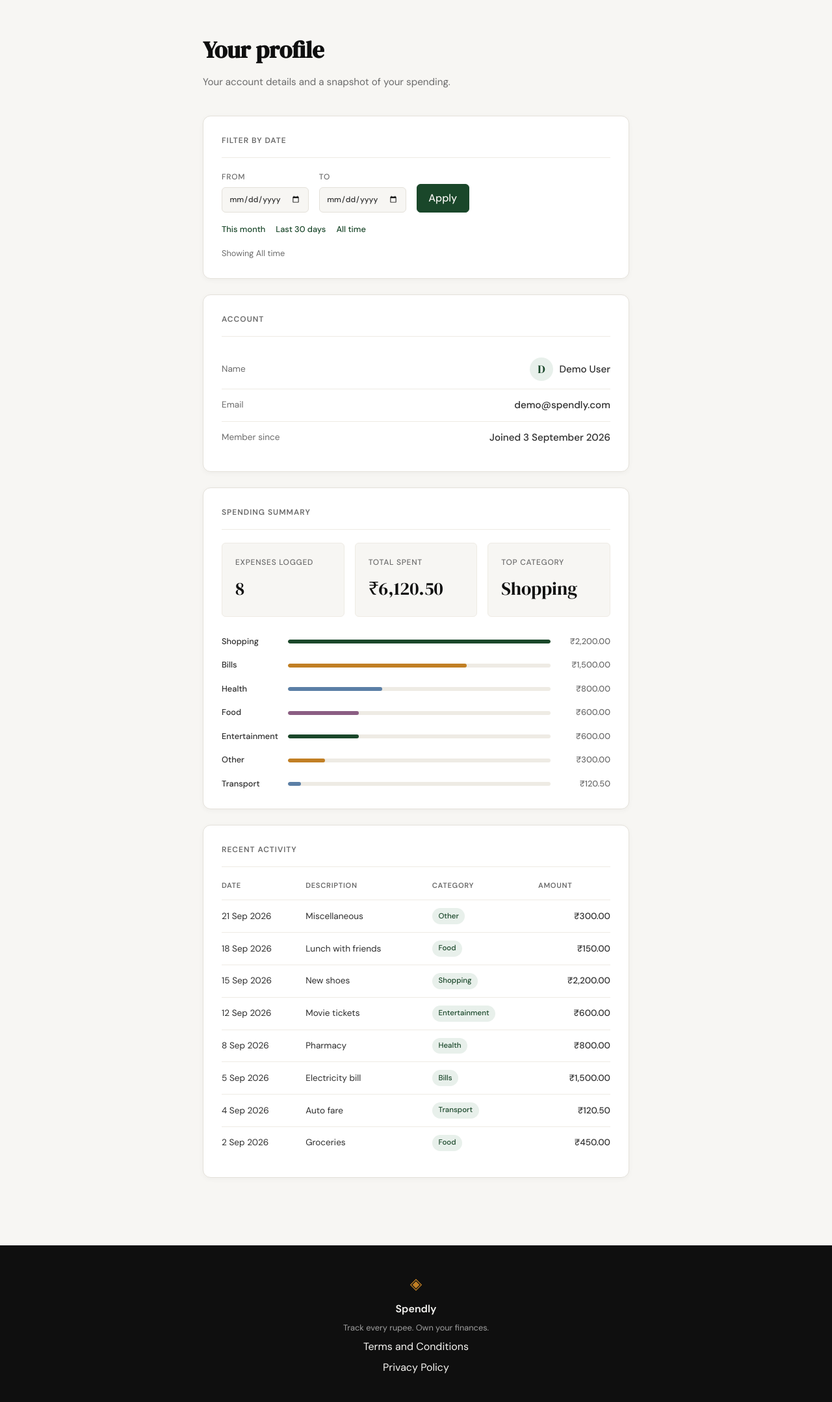
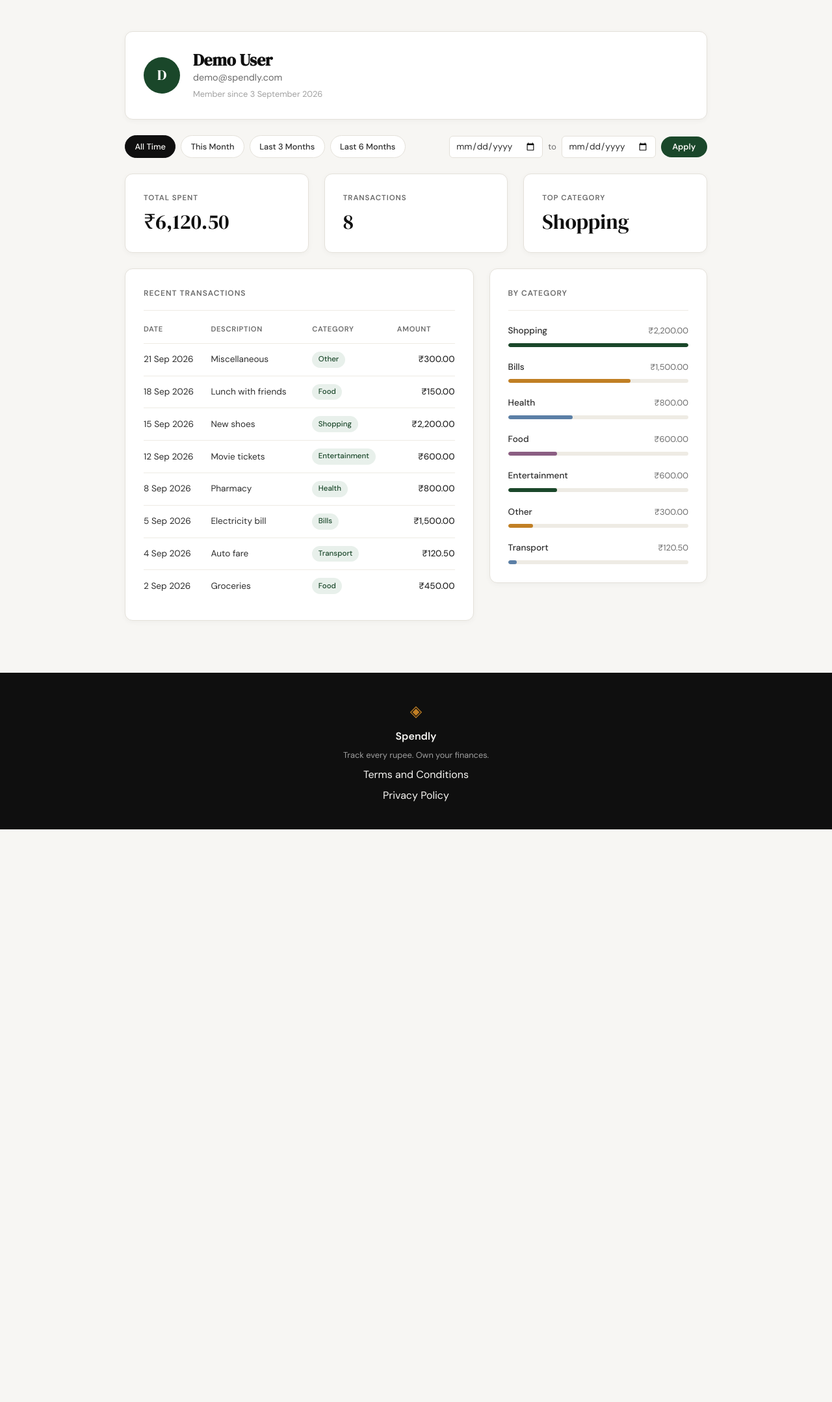
Before and after one commit to Kaanchi-256/spendly, a Flask app: page /profile in a window 1280 px wide. Shown: the part 61-2218 px from the top of the page at 65% size. After the commit the page ends 1337 px from the top, so only its background shows below. Run offline with Flask 3, Linux system fonts and the light colour scheme; the visitor is signed in with stand-in values (Sample User, id 1); data comes from the database, SQL or seed files in the repository.

Commit message:
redesign profile page to match reference layout
- identity card with filled avatar replaces the account field-list
- filter bar: preset pills (All Time / This Month / Last 3 Months /
  Last 6 Months) + date inputs + Apply on one row; active pill highlighted
- three large summary stat cards (Total Spent / Transactions / Top Category)
- two-column lower section: Recent Transactions table + By Category bar list
- add last-3-months / last-6-months named ranges and an active_range
  context var to back the new pills (existing ranges unchanged)

CSS uses existing design tokens only; no new variables, no new deps.

Co-Authored-By: Claude Sonnet 5 <noreply@anthropic.com>
Claude-Session: https://claude.ai/code/session_01KX1J9zuf5jWqPQJcMDDNFb

```diff
--- a/app.py
+++ b/app.py
@@ -1,3 +1,4 @@
+import calendar
 import os
 import sqlite3
 from datetime import date, datetime, timedelta
@@ -85,13 +86,28 @@ def expense_date(value):
     return _pretty_date(parsed) if parsed else value
 
 
+def _months_ago(value, months):
+    """Return the date ``months`` calendar months before ``value``.
+
+    The day is clamped to the last valid day of the target month.
+    """
+    month = value.month - months
+    year = value.year
+    while month <= 0:
+        month += 12
+        year -= 1
+    day = min(value.day, calendar.monthrange(year, month)[1])
+    return date(year, month, day)
+
+
 def _resolve_date_range(args):
     """Resolve profile filter args into (start, end, label) ISO date strings.
 
-    A named ``range`` (this-month / last-30-days / all) takes precedence over
-    explicit ``start`` / ``end`` values. Unparseable bounds are dropped. If
-    both bounds are present and reversed, they are swapped. Returns
-    ``(None, None, "All time")`` when nothing valid is supplied.
+    A named ``range`` (this-month / last-30-days / last-3-months /
+    last-6-months / all) takes precedence over explicit ``start`` / ``end``
+    values. Unparseable bounds are dropped. If both bounds are present and
+    reversed, they are swapped. Returns ``(None, None, "All time")`` when
+    nothing valid is supplied.
     """
     named = args.get("range", "")
     today = date.today()
@@ -102,6 +118,10 @@ def _resolve_date_range(args):
     if named == "last-30-days":
         start = today - timedelta(days=29)
         return start.isoformat(), today.isoformat(), "Last 30 days"
+    if named == "last-3-months":
+        return _months_ago(today, 3).isoformat(), today.isoformat(), "Last 3 months"
+    if named == "last-6-months":
+        return _months_ago(today, 6).isoformat(), today.isoformat(), "Last 6 months"
     if named:  # "all", plus any unrecognised value — deliberately falls back
         return None, None, "All time"
 
@@ -250,6 +270,9 @@ def profile():
     user = current_user()
     start, end, range_label = _resolve_date_range(request.args)
     where, params = _expense_window_filter(user["id"], start, end)
+    active_range = request.args.get("range", "") or (
+        "custom" if (start or end) else "all"
+    )
 
     conn = get_db()
     try:
@@ -306,6 +329,7 @@ def profile():
         start=start or "",
         end=end or "",
         range_label=range_label,
+        active_range=active_range,
     )
 
 
--- a/static/css/profile.css
+++ b/static/css/profile.css
@@ -3,29 +3,13 @@
 /* ------------------------------------------------------------------ */
 
 .profile-page {
-    max-width: 720px;
+    max-width: 960px;
     margin: 0 auto;
     padding: 3rem 2rem 5rem;
 }
 
-.profile-head {
-    margin-bottom: 2.5rem;
-}
-
-.profile-title {
-    font-family: var(--font-display);
-    font-size: 2.25rem;
-    color: var(--ink);
-    margin-bottom: 0.5rem;
-}
-
-.profile-subtitle {
-    font-size: 0.95rem;
-    color: var(--ink-muted);
-}
-
 /* ------------------------------------------------------------------ */
-/* Cards                                                               */
+/* Shared card                                                         */
 /* ------------------------------------------------------------------ */
 
 .profile-card {
@@ -34,7 +18,6 @@
     border-radius: var(--radius-md);
     box-shadow: 0 2px 8px rgba(0, 0, 0, 0.04);
     padding: 1.75rem;
-    margin-bottom: 1.5rem;
 }
 
 .profile-card-head {
@@ -49,201 +32,178 @@
 }
 
 /* ------------------------------------------------------------------ */
-/* Date filter                                                         */
+/* Identity card                                                       */
 /* ------------------------------------------------------------------ */
 
-.profile-filter {
+.identity-card {
+    display: flex;
+    align-items: center;
+    gap: 1.25rem;
+    margin-bottom: 1.5rem;
+}
+
+.identity-avatar {
+    display: inline-flex;
+    align-items: center;
+    justify-content: center;
+    flex-shrink: 0;
+    width: 3.5rem;
+    height: 3.5rem;
+    border-radius: 999px;
+    background: var(--accent);
+    color: var(--paper-card);
+    font-family: var(--font-display);
+    font-size: 1.4rem;
+}
+
+.identity-name {
+    font-family: var(--font-display);
+    font-size: 1.6rem;
+    color: var(--ink);
+    line-height: 1.2;
+}
+
+.identity-email {
+    font-size: 0.9rem;
+    color: var(--ink-muted);
+}
+
+.identity-since {
+    margin-top: 0.25rem;
+    font-size: 0.8rem;
+    color: var(--ink-faint);
+}
+
+/* ------------------------------------------------------------------ */
+/* Filter bar                                                          */
+/* ------------------------------------------------------------------ */
+
+.filter-bar {
     display: flex;
     flex-wrap: wrap;
-    align-items: flex-end;
+    align-items: center;
+    justify-content: space-between;
     gap: 1rem;
+    margin-bottom: 1.5rem;
 }
 
-.profile-filter-field {
+.filter-presets {
+    display: flex;
+    flex-wrap: wrap;
+    gap: 0.5rem;
+}
+
+.filter-pill {
+    display: inline-block;
+    padding: 0.4rem 0.9rem;
+    border: 1px solid var(--border);
+    border-radius: 999px;
+    background: var(--paper-card);
+    font-size: 0.8rem;
+    font-weight: 500;
+    color: var(--ink-soft);
+    transition: border-color 0.2s, background 0.2s, color 0.2s;
+}
+
+.filter-pill:hover {
+    border-color: var(--ink-faint);
+}
+
+.filter-pill.is-active {
+    background: var(--ink);
+    border-color: var(--ink);
+    color: var(--paper);
+}
+
+.filter-range {
+    display: flex;
+    align-items: center;
+    gap: 0.5rem;
+}
+
+.filter-range input {
+    border: 1px solid var(--border);
+    border-radius: var(--radius-sm);
+    padding: 0.4rem 0.6rem;
+    font-family: var(--font-body);
+    font-size: 0.85rem;
+    color: var(--ink-soft);
+    background: var(--paper-card);
+    outline: none;
+    transition: border-color 0.2s;
+}
+
+.filter-range input:focus {
+    border-color: var(--accent);
+}
+
+.filter-sep {
+    font-size: 0.8rem;
+    color: var(--ink-muted);
+}
+
+.filter-apply {
+    border: none;
+    border-radius: 999px;
+    padding: 0.45rem 1.1rem;
+    background: var(--accent);
+    color: var(--paper);
+    font-family: var(--font-body);
+    font-size: 0.8rem;
+    font-weight: 600;
+    cursor: pointer;
+    transition: background 0.2s;
+}
+
+.filter-apply:hover {
+    background: var(--ink);
+}
+
+/* ------------------------------------------------------------------ */
+/* Summary stat cards                                                  */
+/* ------------------------------------------------------------------ */
+
+.stat-grid {
+    display: grid;
+    grid-template-columns: repeat(3, 1fr);
+    gap: 1.5rem;
+    margin-bottom: 1.5rem;
+}
+
+.stat-card {
     display: flex;
     flex-direction: column;
-    gap: 0.35rem;
-    font-size: 0.75rem;
-    font-weight: 500;
-    letter-spacing: 0.06em;
+    gap: 0.6rem;
+}
+
+.stat-label {
+    font-size: 0.72rem;
+    font-weight: 600;
+    letter-spacing: 0.08em;
     text-transform: uppercase;
     color: var(--ink-muted);
 }
 
-.profile-filter-field input {
-    border: 1px solid var(--border);
-    border-radius: var(--radius-sm);
-    padding: 0.5rem 0.65rem;
-    font: inherit;
-    text-transform: none;
-    letter-spacing: normal;
-    color: var(--ink-soft);
-    background: var(--paper);
-}
-
-.profile-filter-apply {
-    border: 1px solid var(--accent);
-    border-radius: var(--radius-sm);
-    padding: 0.5rem 1.1rem;
-    font: inherit;
-    font-weight: 500;
-    color: var(--paper);
-    background: var(--accent);
-    cursor: pointer;
-}
-
-.profile-filter-presets {
-    display: flex;
-    flex-wrap: wrap;
-    gap: 1rem;
-    margin-top: 1rem;
-}
-
-.profile-filter-presets a {
-    font-size: 0.8rem;
-    font-weight: 500;
-    color: var(--accent);
-}
-
-.profile-filter-presets a:hover {
-    text-decoration: underline;
-}
-
-.profile-filter-caption {
-    margin-top: 1rem;
-    font-size: 0.8rem;
-    color: var(--ink-muted);
-}
-
-/* ------------------------------------------------------------------ */
-/* Account fields                                                      */
-/* ------------------------------------------------------------------ */
-
-.profile-field {
-    display: flex;
-    align-items: center;
-    justify-content: space-between;
-    gap: 1rem;
-    padding: 0.75rem 0;
-}
-
-.profile-field + .profile-field {
-    border-top: 1px solid var(--border-soft);
-}
-
-.profile-field-label {
-    font-size: 0.85rem;
-    color: var(--ink-muted);
-}
-
-.profile-field-value {
-    display: flex;
-    align-items: center;
-    gap: 0.6rem;
-    font-size: 0.95rem;
-    font-weight: 500;
-    color: var(--ink-soft);
-    text-align: right;
-}
-
-.profile-avatar {
-    display: inline-flex;
-    align-items: center;
-    justify-content: center;
-    width: 2.25rem;
-    height: 2.25rem;
-    border-radius: 999px;
-    background: var(--accent-light);
-    color: var(--accent);
+.stat-value {
     font-family: var(--font-display);
-    font-size: 1.1rem;
-}
-
-/* ------------------------------------------------------------------ */
-/* Spending summary                                                    */
-/* ------------------------------------------------------------------ */
-
-.profile-stats {
-    display: grid;
-    grid-template-columns: repeat(3, 1fr);
-    gap: 1rem;
-    margin-bottom: 1.75rem;
-}
-
-.profile-stat {
-    background: var(--paper);
-    border: 1px solid var(--border-soft);
-    border-radius: var(--radius-sm);
-    padding: 1.25rem;
-}
-
-.profile-stat-label {
-    display: block;
-    font-size: 0.75rem;
-    font-weight: 500;
-    letter-spacing: 0.06em;
-    text-transform: uppercase;
-    color: var(--ink-muted);
-    margin-bottom: 0.5rem;
-}
-
-.profile-stat-value {
-    font-family: var(--font-display);
-    font-size: 1.75rem;
+    font-size: 2rem;
+    line-height: 1.1;
     color: var(--ink);
 }
 
 /* ------------------------------------------------------------------ */
-/* Category breakdown                                                  */
+/* Lower two-column section                                            */
 /* ------------------------------------------------------------------ */
 
-.profile-cats {
-    display: flex;
-    flex-direction: column;
-    gap: 1rem;
-}
-
-.cat-row {
+.profile-lower {
     display: grid;
-    grid-template-columns: 90px 1fr 80px;
-    align-items: center;
-    gap: 0.75rem;
-}
-
-.cat-name {
-    font-size: 0.8rem;
-    font-weight: 500;
-    color: var(--ink-soft);
-}
-
-.cat-track {
-    height: 6px;
-    background: var(--border-soft);
-    border-radius: 999px;
-    overflow: hidden;
-}
-
-.cat-fill {
-    height: 100%;
-    border-radius: 999px;
-    background: var(--accent);
-    transition: width 0.6s ease;
-}
-
-.cat-fill--0 { background: var(--accent); }
-.cat-fill--1 { background: var(--accent-2); }
-.cat-fill--2 { background: var(--accent-3); }
-.cat-fill--3 { background: var(--accent-4); }
-
-.cat-amt {
-    font-size: 0.8rem;
-    font-weight: 500;
-    color: var(--ink-muted);
-    text-align: right;
+    grid-template-columns: 1.6fr 1fr;
+    gap: 1.5rem;
+    align-items: start;
 }
 
 /* ------------------------------------------------------------------ */
-/* Recent activity table                                               */
+/* Recent transactions table                                           */
 /* ------------------------------------------------------------------ */
 
 .profile-table {
@@ -290,6 +250,53 @@
 }
 
 /* ------------------------------------------------------------------ */
+/* By category bar list                                                */
+/* ------------------------------------------------------------------ */
+
+.bycat-list {
+    display: flex;
+    flex-direction: column;
+    gap: 1.25rem;
+}
+
+.bycat-head {
+    display: flex;
+    justify-content: space-between;
+    align-items: baseline;
+    margin-bottom: 0.5rem;
+}
+
+.bycat-name {
+    font-size: 0.85rem;
+    font-weight: 500;
+    color: var(--ink-soft);
+}
+
+.bycat-amt {
+    font-size: 0.8rem;
+    color: var(--ink-muted);
+}
+
+.bycat-track {
+    height: 6px;
+    background: var(--border-soft);
+    border-radius: 999px;
+    overflow: hidden;
+}
+
+.bycat-fill {
+    height: 100%;
+    border-radius: 999px;
+    background: var(--accent);
+    transition: width 0.6s ease;
+}
+
+.bycat-fill--0 { background: var(--accent); }
+.bycat-fill--1 { background: var(--accent-2); }
+.bycat-fill--2 { background: var(--accent-3); }
+.bycat-fill--3 { background: var(--accent-4); }
+
+/* ------------------------------------------------------------------ */
 /* Empty state                                                         */
 /* ------------------------------------------------------------------ */
 
@@ -317,18 +324,23 @@
 /* Responsive                                                          */
 /* ------------------------------------------------------------------ */
 
+@media (max-width: 900px) {
+    .profile-lower { grid-template-columns: 1fr; }
+    .filter-bar { justify-content: flex-start; }
+}
+
 @media (max-width: 600px) {
     .profile-page { padding: 2rem 1rem 3rem; }
 
-    .profile-filter { flex-direction: column; align-items: stretch; }
+    .identity-card {
+        flex-direction: column;
+        text-align: center;
+    }
 
-    .profile-filter-field input { width: 100%; }
+    .stat-grid { grid-template-columns: 1fr; }
 
-    .profile-card { padding: 1.25rem; }
-
-    .profile-stats { grid-template-columns: 1fr; }
-
-    .cat-row { grid-template-columns: 70px 1fr 70px; }
+    .filter-range { flex-wrap: wrap; }
+    .filter-range input { flex: 1 1 40%; }
 
     .profile-table { font-size: 0.8rem; }
 
--- a/templates/profile.html
+++ b/templates/profile.html
@@ -10,95 +10,53 @@
 
 <section class="profile-page">
 
-    <header class="profile-head">
-        <h1 class="profile-title">Your profile</h1>
-        <p class="profile-subtitle">Your account details and a snapshot of your spending.</p>
-    </header>
-
-    <div class="profile-card">
-        <div class="profile-card-head">Filter by date</div>
-
-        <form method="get" action="{{ url_for('profile') }}" class="profile-filter">
-            <label class="profile-filter-field">
-                <span>From</span>
-                <input type="date" name="start" value="{{ start }}">
-            </label>
-            <label class="profile-filter-field">
-                <span>To</span>
-                <input type="date" name="end" value="{{ end }}">
-            </label>
-            <button type="submit" class="profile-filter-apply">Apply</button>
-        </form>
-
-        <div class="profile-filter-presets">
-            <a href="{{ url_for('profile', range='this-month') }}">This month</a>
-            <a href="{{ url_for('profile', range='last-30-days') }}">Last 30 days</a>
-            <a href="{{ url_for('profile') }}">All time</a>
-        </div>
-
-        <p class="profile-filter-caption">Showing {{ range_label }}</p>
-    </div>
-
-    <div class="profile-card">
-        <div class="profile-card-head">Account</div>
-
-        <div class="profile-field">
-            <span class="profile-field-label">Name</span>
-            <span class="profile-field-value">
-                <span class="profile-avatar">{{ user['name'][0]|upper }}</span>
-                {{ user['name'] }}
-            </span>
-        </div>
-        <div class="profile-field">
-            <span class="profile-field-label">Email</span>
-            <span class="profile-field-value">{{ user['email'] }}</span>
-        </div>
-        <div class="profile-field">
-            <span class="profile-field-label">Member since</span>
-            <span class="profile-field-value">Joined {{ joined }}</span>
+    <div class="profile-card identity-card">
+        <span class="identity-avatar">{{ user['name'][0]|upper }}</span>
+        <div class="identity-detail">
+            <h1 class="identity-name">{{ user['name'] }}</h1>
+            <p class="identity-email">{{ user['email'] }}</p>
+            <p class="identity-since">Member since {{ joined }}</p>
         </div>
     </div>
 
-    <div class="profile-card">
-        <div class="profile-card-head">Spending summary</div>
+    <form method="get" action="{{ url_for('profile') }}" class="filter-bar">
+        <div class="filter-presets">
+            <a class="filter-pill{{ ' is-active' if active_range == 'all' }}"
+               href="{{ url_for('profile') }}">All Time</a>
+            <a class="filter-pill{{ ' is-active' if active_range == 'this-month' }}"
+               href="{{ url_for('profile', range='this-month') }}">This Month</a>
+            <a class="filter-pill{{ ' is-active' if active_range == 'last-3-months' }}"
+               href="{{ url_for('profile', range='last-3-months') }}">Last 3 Months</a>
+            <a class="filter-pill{{ ' is-active' if active_range == 'last-6-months' }}"
+               href="{{ url_for('profile', range='last-6-months') }}">Last 6 Months</a>
+        </div>
+        <div class="filter-range">
+            <input type="date" name="start" value="{{ start }}" aria-label="Start date">
+            <span class="filter-sep">to</span>
+            <input type="date" name="end" value="{{ end }}" aria-label="End date">
+            <button type="submit" class="filter-apply">Apply</button>
+        </div>
+    </form>
 
-        <div class="profile-stats">
-            <div class="profile-stat">
-                <span class="profile-stat-label">Expenses logged</span>
-                <span class="profile-stat-value">{{ expense_count }}</span>
+    <div class="stat-grid">
+        <div class="profile-card stat-card">
+            <span class="stat-label">Total spent</span>
+            <span class="stat-value">{{ total_spent|inr }}</span>
         </div>
-            <div class="profile-stat">
-                <span class="profile-stat-label">Total spent</span>
-                <span class="profile-stat-value">{{ total_spent|inr }}</span>
+        <div class="profile-card stat-card">
+            <span class="stat-label">Transactions</span>
+            <span class="stat-value">{{ expense_count }}</span>
         </div>
-            <div class="profile-stat">
-                <span class="profile-stat-label">Top category</span>
-                <span class="profile-stat-value">{{ top_category or '—' }}</span>
+        <div class="profile-card stat-card">
+            <span class="stat-label">Top category</span>
+            <span class="stat-value">{{ top_category or '—' }}</span>
         </div>
     </div>
 
-        {% if categories %}
-        <div class="profile-cats">
-            {% for c in categories %}
-            <div class="cat-row">
-                <span class="cat-name">{{ c.category }}</span>
-                <div class="cat-track">
-                    <div class="cat-fill cat-fill--{{ loop.index0 % 4 }}" style="width: {{ c.pct }}%"></div>
-                </div>
-                <span class="cat-amt">{{ c.total|inr }}</span>
-            </div>
-            {% endfor %}
-        </div>
-        {% else %}
-        <div class="profile-empty">
-            <p>No expenses logged yet.</p>
-            <a href="{{ url_for('add_expense') }}">Add your first expense</a>
-        </div>
-        {% endif %}
-    </div>
+    <div class="profile-lower">
 
         <div class="profile-card">
-        <div class="profile-card-head">Recent activity</div>
+            <div class="profile-card-head">Recent transactions</div>
 
             {% if recent_expenses %}
             <table class="profile-table">
@@ -129,6 +87,34 @@
             {% endif %}
         </div>
 
+        <div class="profile-card">
+            <div class="profile-card-head">By category</div>
+
+            {% if categories %}
+            <div class="bycat-list">
+                {% for c in categories %}
+                <div class="bycat-item">
+                    <div class="bycat-head">
+                        <span class="bycat-name">{{ c.category }}</span>
+                        <span class="bycat-amt">{{ c.total|inr }}</span>
+                    </div>
+                    <div class="bycat-track">
+                        <div class="bycat-fill bycat-fill--{{ loop.index0 % 4 }}"
+                             style="width: {{ c.pct }}%"></div>
+                    </div>
+                </div>
+                {% endfor %}
+            </div>
+            {% else %}
+            <div class="profile-empty">
+                <p>No expenses logged yet.</p>
+                <a href="{{ url_for('add_expense') }}">Add your first expense</a>
+            </div>
+            {% endif %}
+        </div>
+
+    </div>
+
 </section>
 
 {% endblock %}
```
Lines whose indentation alone changed are shown as unchanged.
